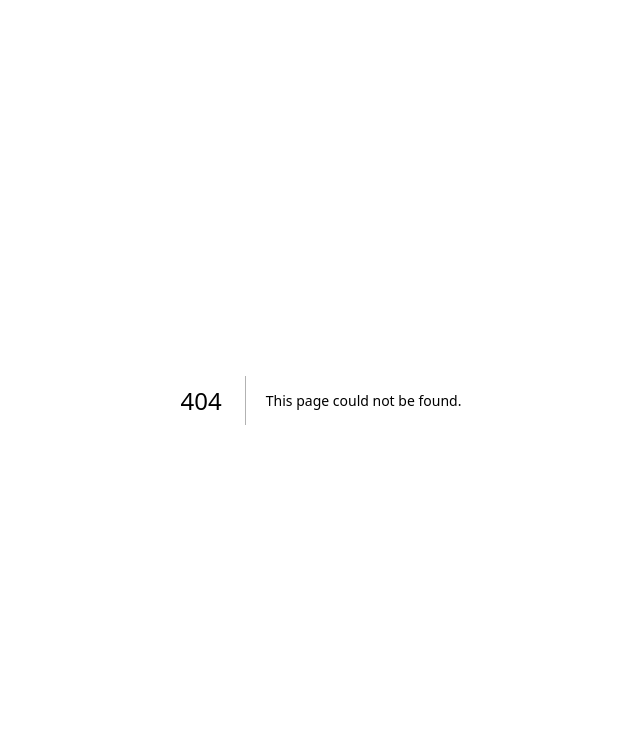
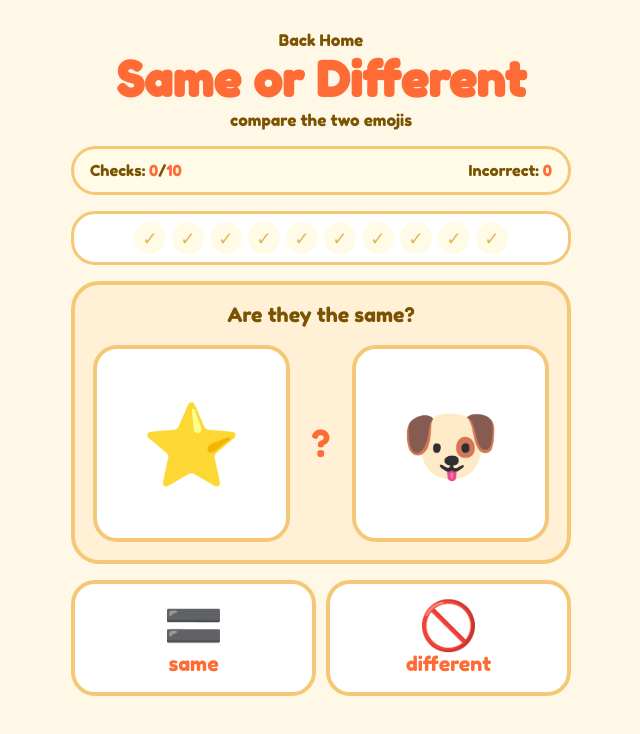
Before and after one commit to intrvertmichael/learning-games, a Next.js app: page /games/same-or-different in a window 1280 px wide. Before the commit this address had no page. Shown: the top 734 px of the page, without its empty margins (319-959 px from the left). Built offline with nearby package versions, Linux system fonts and the light colour scheme.

Commit message:
added same or different game

```diff
--- /dev/null
+++ b/app/games/same-or-different/page.jsx
@@ -0,0 +1,9 @@
+import SameOrDifferentGame from "@/components/SameOrDifferentGame"
+
+export const metadata = {
+  title: "Same or Different | Learning Games",
+}
+
+export default function SameOrDifferentPage() {
+  return <SameOrDifferentGame />
+}
--- a/app/globals.css
+++ b/app/globals.css
@@ -212,6 +212,11 @@ select {
 .game-card[data-accent="green"] {
   background: #d8f7d7;
   border-color: var(--green);
+}
+
+.game-card[data-accent="yellow"] {
+  background: #fff1a8;
+  border-color: #e5b800;
 }
 
 .game-card h2 {
@@ -645,6 +650,92 @@ select {
   animation: shake 0.3s ease;
 }
 
+.same-different-panel {
+  display: grid;
+  gap: 18px;
+  padding: 18px;
+  text-align: center;
+}
+
+.same-different-prompt {
+  color: var(--text-muted);
+  font-size: 1.25rem;
+}
+
+.emoji-compare-row {
+  display: grid;
+  grid-template-columns: minmax(0, 1fr) 42px minmax(0, 1fr);
+  align-items: center;
+  gap: 10px;
+}
+
+.emoji-compare-tile {
+  aspect-ratio: 1;
+  display: grid;
+  place-items: center;
+  border: 4px solid var(--surface-border);
+  border-radius: 24px;
+  background: #fff;
+  font-size: 5rem;
+  line-height: 1;
+  animation: placeIn 0.3s cubic-bezier(0.34, 1.56, 0.64, 1) both;
+}
+
+.compare-symbol {
+  color: var(--text-primary);
+  font-size: 2.3rem;
+}
+
+.same-different-options {
+  width: 100%;
+  display: grid;
+  grid-template-columns: repeat(2, minmax(0, 1fr));
+  gap: 10px;
+}
+
+.same-different-button {
+  min-height: 82px;
+  display: grid;
+  place-items: center;
+  align-content: center;
+  gap: 4px;
+  padding: 1rem;
+  border: 4px solid var(--surface-border);
+  border-radius: 24px;
+  background: #fff;
+  color: var(--text-primary);
+  cursor: pointer;
+  font-size: 1.25rem;
+  transition:
+    transform 0.15s ease,
+    background 0.15s ease,
+    border-color 0.15s ease,
+    color 0.15s ease;
+}
+
+.same-different-button-emoji {
+  font-size: 3rem;
+  line-height: 1;
+}
+
+.same-different-button:hover {
+  transform: scale(1.04);
+}
+
+.same-different-button.correct {
+  background: #d8f7d7;
+  border-color: var(--green);
+  color: #2d7033;
+  transform: scale(1.05);
+}
+
+.same-different-button.wrong {
+  background: #ffe1e0;
+  border-color: var(--red);
+  color: #d13232;
+  animation: shake 0.3s ease;
+}
+
 .screen-flash-green {
   animation: screenGreen 0.45s ease;
 }
@@ -949,6 +1040,30 @@ select {
     font-size: 1.1rem;
   }
 
+  .same-different-panel {
+    padding: 14px 10px;
+  }
+
+  .emoji-compare-row {
+    grid-template-columns: minmax(0, 1fr) 30px minmax(0, 1fr);
+    gap: 6px;
+  }
+
+  .emoji-compare-tile {
+    border-radius: 18px;
+    font-size: 3.4rem;
+  }
+
+  .compare-symbol {
+    font-size: 1.8rem;
+  }
+
+  .same-different-button {
+    min-height: 70px;
+    border-radius: 20px;
+    font-size: 1rem;
+  }
+
   .stats-card {
     padding-inline: 28px;
   }
--- /dev/null
+++ b/components/SameOrDifferentGame.jsx
@@ -0,0 +1,177 @@
+"use client"
+
+import { useEffect, useState } from "react"
+
+import CongratsOverlay from "./CongratsOverlay"
+import GameShell from "./GameShell"
+import ScoreBar from "./ScoreBar"
+
+const TOTAL_ROUNDS = 10
+const EMOJIS = ["🍎", "🚗", "⭐", "🐶", "🌈", "⚽", "🎈", "🍕", "🦋", "🌻"]
+
+function pickRandom(items) {
+  return items[Math.floor(Math.random() * items.length)]
+}
+
+function makeQuestion(index) {
+  const shouldMatch = index % 2 === 0
+  const first = pickRandom(EMOJIS)
+
+  if (shouldMatch) {
+    return {
+      id: `${index}-${first}-same`,
+      first,
+      second: first,
+      answer: "same",
+    }
+  }
+
+  const choices = EMOJIS.filter(emoji => emoji !== first)
+  const second = pickRandom(choices)
+
+  return {
+    id: `${index}-${first}-${second}`,
+    first,
+    second,
+    answer: "different",
+  }
+}
+
+function makeQuestions() {
+  return Array.from({ length: TOTAL_ROUNDS }, (_, index) =>
+    makeQuestion(index),
+  ).sort(() => Math.random() - 0.5)
+}
+
+export default function SameOrDifferentGame() {
+  const [questions, setQuestions] = useState(() => makeQuestions())
+  const [round, setRound] = useState(0)
+  const [correct, setCorrect] = useState(0)
+  const [incorrect, setIncorrect] = useState(0)
+  const [selected, setSelected] = useState(null)
+  const [wrongChoice, setWrongChoice] = useState(null)
+  const [acceptingAnswers, setAcceptingAnswers] = useState(true)
+  const [flash, setFlash] = useState("")
+  const [showWin, setShowWin] = useState(false)
+
+  const question = questions[round] ?? questions[questions.length - 1]
+  const completedRounds = correct
+
+  function startGame() {
+    setQuestions(makeQuestions())
+    setRound(0)
+    setCorrect(0)
+    setIncorrect(0)
+    setSelected(null)
+    setWrongChoice(null)
+    setAcceptingAnswers(true)
+    setFlash("")
+    setShowWin(false)
+  }
+
+  function flashScreen(className) {
+    setFlash("")
+    window.requestAnimationFrame(() => {
+      setFlash(className)
+      window.setTimeout(() => setFlash(""), 500)
+    })
+  }
+
+  function goToNextRound(nextRound) {
+    setSelected(null)
+    setWrongChoice(null)
+    setAcceptingAnswers(true)
+    setRound(nextRound)
+  }
+
+  function chooseAnswer(value) {
+    if (!acceptingAnswers) return
+
+    if (value === question.answer) {
+      const nextRound = round + 1
+      setSelected(value)
+      setCorrect(count => count + 1)
+      setAcceptingAnswers(false)
+      flashScreen("screen-flash-green")
+
+      if (nextRound >= TOTAL_ROUNDS) {
+        window.setTimeout(() => setShowWin(true), 650)
+      } else {
+        window.setTimeout(() => goToNextRound(nextRound), 650)
+      }
+      return
+    }
+
+    setIncorrect(count => count + 1)
+    setWrongChoice(value)
+    flashScreen("screen-flash-red")
+    window.setTimeout(() => setWrongChoice(null), 350)
+  }
+
+  useEffect(() => {
+    if (!flash) return undefined
+    document.body.classList.add(flash)
+    return () => document.body.classList.remove(flash)
+  }, [flash])
+
+  return (
+    <GameShell title="Same or Different" subtitle="compare the two emojis">
+      <ScoreBar
+        items={[
+          { label: "Checks", value: correct, total: TOTAL_ROUNDS },
+          { label: "Incorrect", value: incorrect },
+        ]}
+      />
+
+      <div className="checks-row" aria-label="rounds complete">
+        {Array.from({ length: TOTAL_ROUNDS }, (_, index) => (
+          <div
+            className={`check-slot ${index < completedRounds ? "earned" : ""}`}
+            key={index}
+          >
+            {index < completedRounds ? "✅" : "✓"}
+          </div>
+        ))}
+      </div>
+
+      <section className="panel same-different-panel">
+        <div className="same-different-prompt">Are they the same?</div>
+        <div className="emoji-compare-row" aria-live="polite" key={question.id}>
+          <div className="emoji-compare-tile">{question.first}</div>
+          <div className="compare-symbol">?</div>
+          <div className="emoji-compare-tile">{question.second}</div>
+        </div>
+      </section>
+
+      <div className="same-different-options" aria-label="answer choices">
+        <button
+          className={`same-different-button ${
+            selected === "same" ? "correct" : ""
+          } ${wrongChoice === "same" ? "wrong" : ""}`}
+          onClick={() => chooseAnswer("same")}
+          type="button"
+        >
+          <span className="same-different-button-emoji">🟰</span>
+          <span>same</span>
+        </button>
+        <button
+          className={`same-different-button ${
+            selected === "different" ? "correct" : ""
+          } ${wrongChoice === "different" ? "wrong" : ""}`}
+          onClick={() => chooseAnswer("different")}
+          type="button"
+        >
+          <span className="same-different-button-emoji">🚫</span>
+          <span>different</span>
+        </button>
+      </div>
+
+      <CongratsOverlay
+        correct={correct}
+        incorrect={incorrect}
+        onPlayAgain={startGame}
+        show={showWin}
+      />
+    </GameShell>
+  )
+}
--- a/lib/games.js
+++ b/lib/games.js
@@ -23,4 +23,10 @@ export const games = [
     description: "Measure a pencil with ten clickable squares.",
     accent: "green",
   },
+  {
+    title: "Same or Different",
+    href: "/games/same-or-different",
+    description: "Compare two emojis and decide if they match.",
+    accent: "yellow",
+  },
 ]
```
